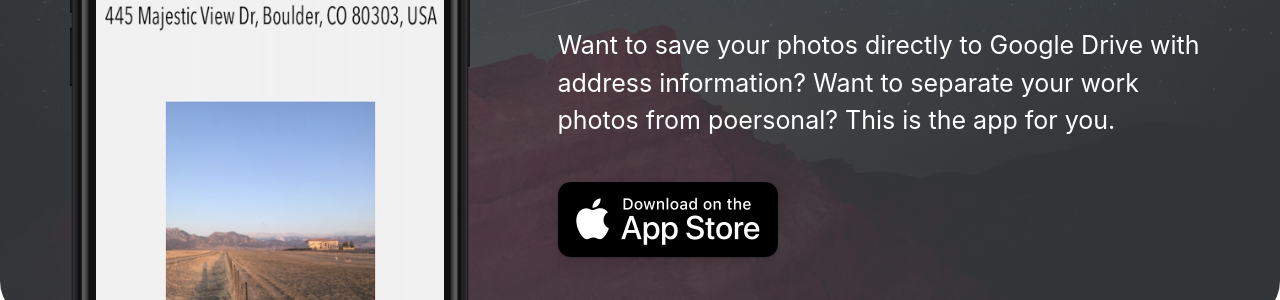
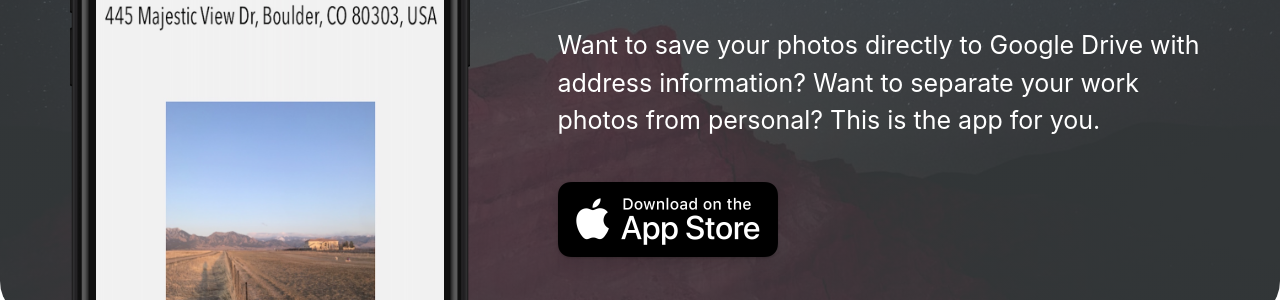
Before and after one commit to gsphoto-dev/gsphoto-main-site, a Jekyll site: the page built from index.html, in a window 1280 px wide. Shown: the part 393-693 px from the top of the page. Built offline with Jekyll 4.4.1, drawn with Linux system fonts in a browser that asks for light colours; nearby versions of some CDN libraries.

Commit message:
Fixed typo

```diff
--- a/_config.yml
+++ b/_config.yml
@@ -12,7 +12,7 @@ presskit_download_link                    : https://gsphoto.solomic.com/assets/g
 app_icon                                  : assets/gsphoto_icon.png  # assets/appicon.png                      # Automatically populates if not set and if iOS app ID is set.  Otherwise enter path to icon file manually.
 app_name                                  :                                    # Automatically populates if not set and if iOS app ID is set.  Otherwise enter manually.
 app_price                                 :                  # Automatically populates if not set and if iOS app ID is set.  Otherwise enter manually.
-app_description                           : Want to save your photos directly to Google Drive with address information? Want to separate your work photos from poersonal? This is the app for you.
+app_description                           : Want to save your photos directly to Google Drive with address information? Want to separate your work photos from personal? This is the app for you.
 
 enable_smart_app_banner                   : true                                      # Set to true to show a smart app banner at top of page on mobile devices.
 
```
